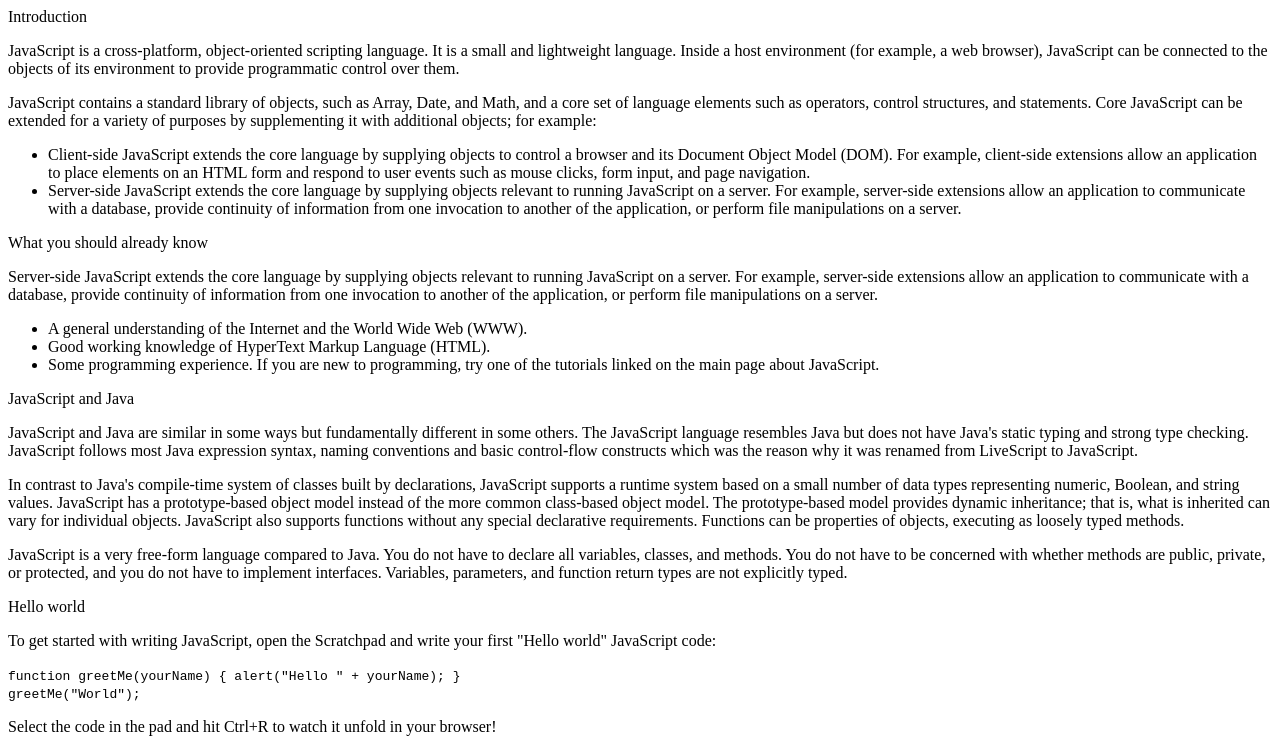
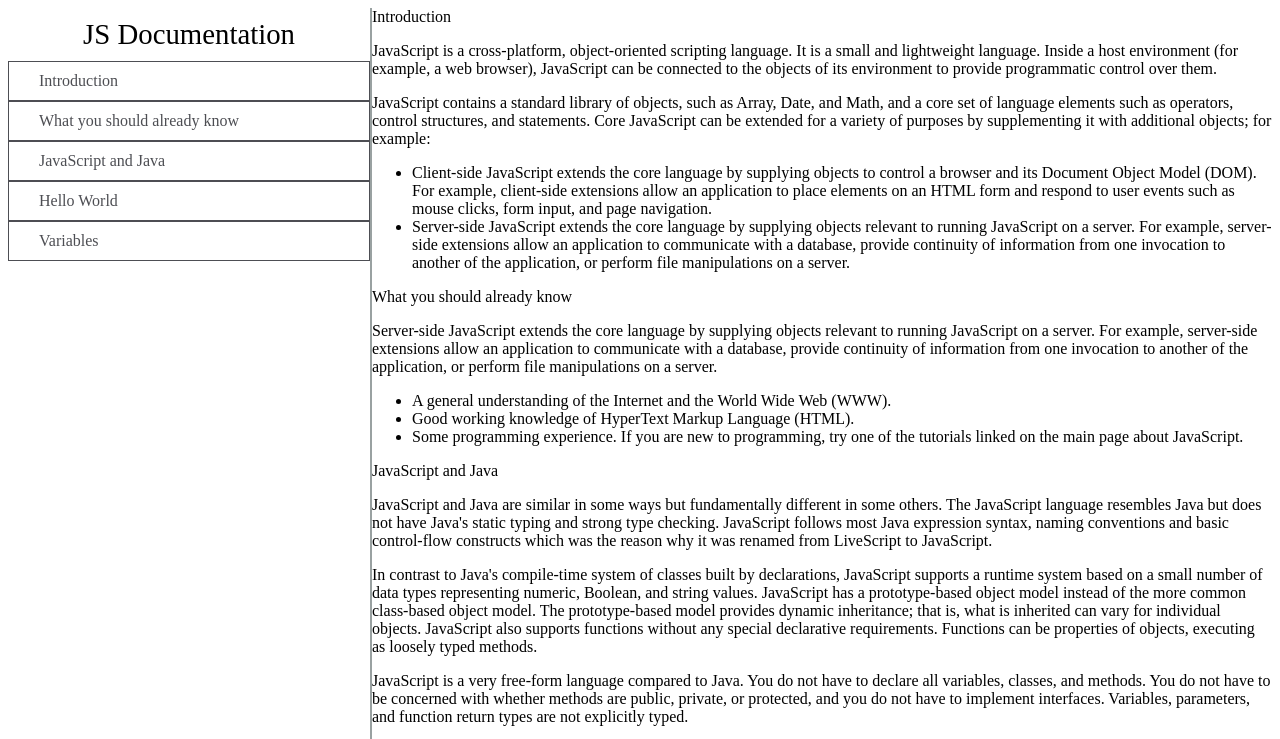
Before and after one commit to mihreteab/technical-documentation-page, a plain HTML site: page index.html in a window 1280 px wide. Shown: the top 739 px of the page. Drawn offline with Linux system fonts and the light colour scheme.

Commit message:
feat: Navigation menu

```diff
--- a/css/style.css
+++ b/css/style.css
@@ -0,0 +1,22 @@
+body{
+    display: flex;
+}
+#navbar{
+    border-right: 2px solid;
+    border-color: rgba(0, 22, 22, 0.4);
+    display: flex;
+    flex-direction: column;
+}
+.navlink{
+    color: #4d4e53;
+    width: 300px;
+    padding: 10px 30px;
+    border: 1px solid;
+    text-decoration: none;
+}
+#navbar header{
+    color: black;
+    margin: 10px;
+    text-align: center;
+    font-size: 1.8em;
+}
--- a/index.html
+++ b/index.html
@@ -7,6 +7,17 @@
   </head>
 
   <body>
+
+    <nav id="navbar">
+      <header>
+        JS Documentation
+      </header>
+      <a href="#introduction" class="navlink">Introduction</a>
+      <a href="#What_you_should_already_know" class="navlink">What you should already know</a>
+      <a href="#JavaScript_and_Java" class="navlink">JavaScript and Java </a>
+      <a href="#Hello_world" class="navlink">Hello World</a>
+      <a href="#Variables" class="navlink">Variables</a>
+    </nav>
     <main id="main-doc">
       <section class="main-section" id="Introduction">
         <header>
@@ -176,6 +187,7 @@
     </main>
 
 
+
     <script src="https://cdn.freecodecamp.org/testable-projects-fcc/v1/bundle.js"></script>
     <script  src="js/index.js"></script>
   </body>
```
